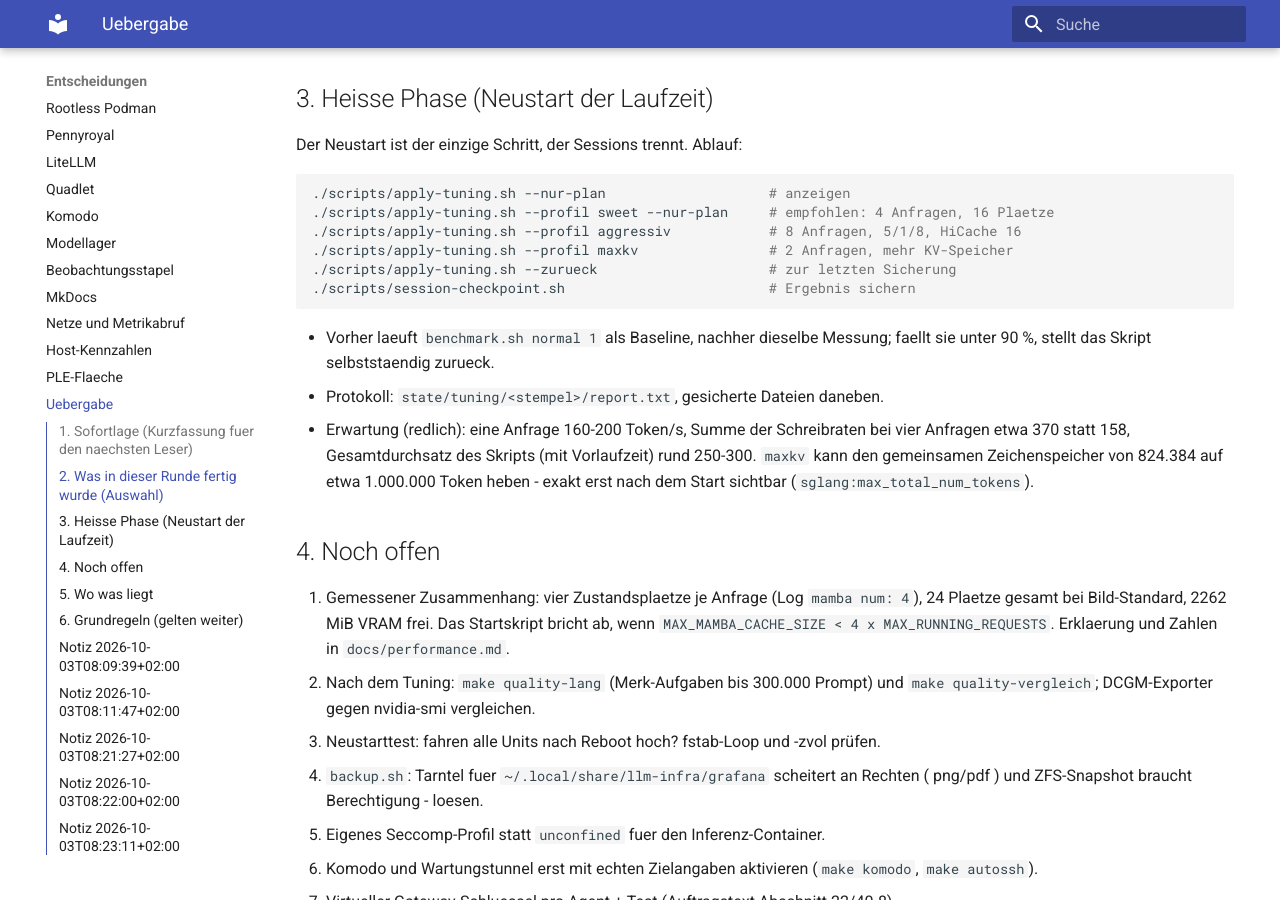
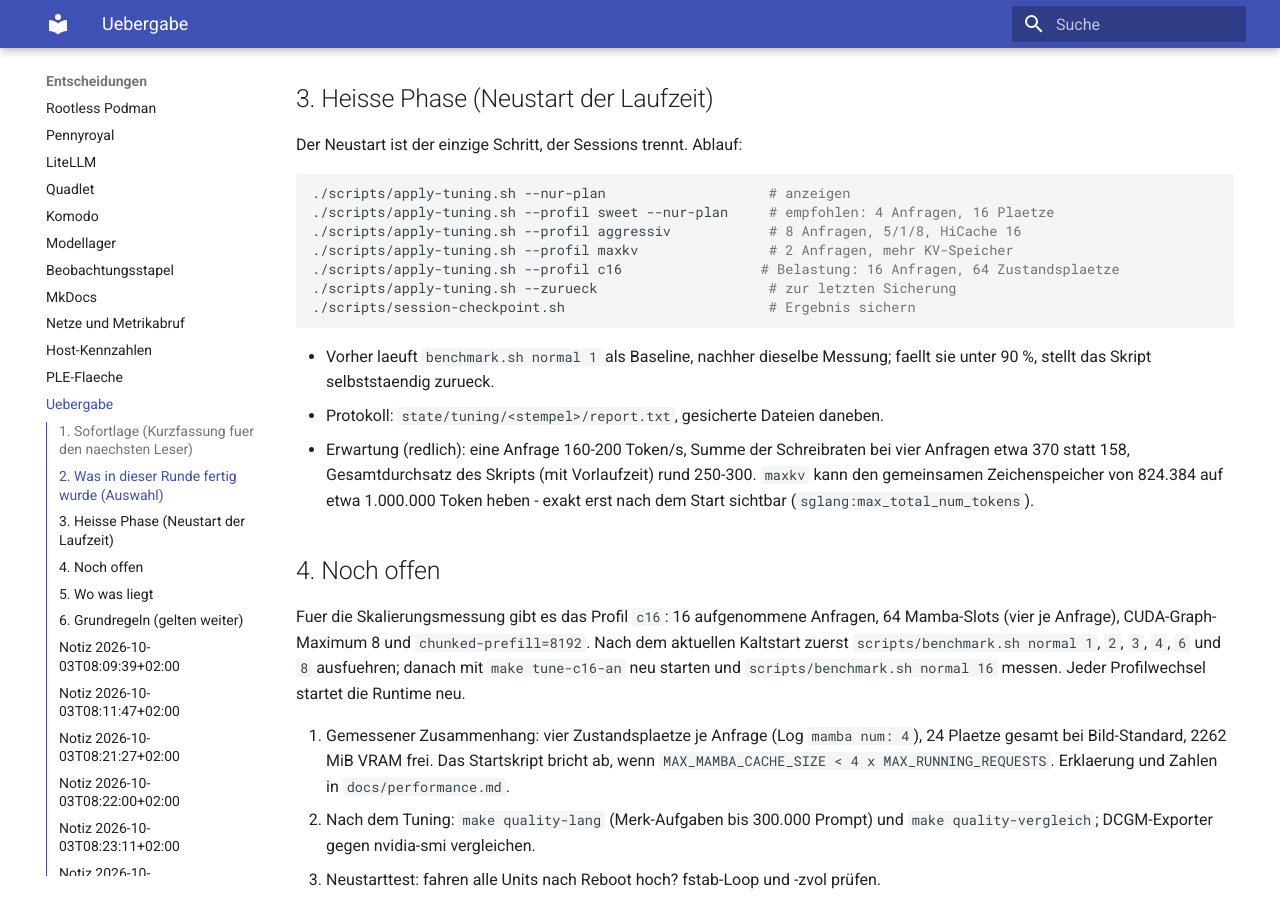
Before and after one commit to thomasdenk79-cyber/llm-infra-setup, an MkDocs documentation site: the page built from docs/HANDOFF.md, in a window 1280 px wide and 900 px high, scrolled down 1349 px. Built offline with MkDocs 1.6.1 and Material for MkDocs 9.7.7, drawn with Linux system fonts in a browser that asks for light colours; some of the changed text lies outside the part shown.

Commit message:
stand: 2026-10-03T08:30 gesichert (3 Dateien)

````diff
--- a/docs/HANDOFF.md
+++ b/docs/HANDOFF.md
@@ -1,4 +1,4 @@
-Zuletzt gesichert: 2026-10-03T08:23:11+02:00 durch `scripts/session-checkpoint.sh`
+Zuletzt gesichert: 2026-10-03T08:30:08+02:00 durch `scripts/session-checkpoint.sh`
 
 # Arbeitsstand und Uebergabe
 
@@ -60,6 +60,7 @@ Der Neustart ist der einzige Schritt, der Sessions trennt. Ablauf:
 ./scripts/apply-tuning.sh --profil sweet --nur-plan     # empfohlen: 4 Anfragen, 16 Plaetze
 ./scripts/apply-tuning.sh --profil aggressiv            # 8 Anfragen, 5/1/8, HiCache 16
 ./scripts/apply-tuning.sh --profil maxkv                # 2 Anfragen, mehr KV-Speicher
+./scripts/apply-tuning.sh --profil c16                 # Belastung: 16 Anfragen, 64 Zustandsplaetze
 ./scripts/apply-tuning.sh --zurueck                     # zur letzten Sicherung
 ./scripts/session-checkpoint.sh                         # Ergebnis sichern
 ```
@@ -74,6 +75,8 @@ Der Neustart ist der einzige Schritt, der Sessions trennt. Ablauf:
   (`sglang:max_total_num_tokens`).
 
 ## 4. Noch offen
+
+Fuer die Skalierungsmessung gibt es das Profil `c16`: 16 aufgenommene Anfragen, 64 Mamba-Slots (vier je Anfrage), CUDA-Graph-Maximum 8 und `chunked-prefill=8192`. Nach dem aktuellen Kaltstart zuerst `scripts/benchmark.sh normal 1`, `2`, `3`, `4`, `6` und `8` ausfuehren; danach mit `make tune-c16-an` neu starten und `scripts/benchmark.sh normal 16` messen. Jeder Profilwechsel startet die Runtime neu.
 
 0. Gemessener Zusammenhang: vier Zustandsplaetze je Anfrage (Log `mamba num: 4`),
    24 Plaetze gesamt bei Bild-Standard, 2262 MiB VRAM frei. Das Startskript bricht
@@ -146,3 +149,7 @@ curl -fsS http://127.0.0.1:8001/health
 ## Notiz 2026-10-03T08:23:11+02:00
 
 Runtime-Rezeptfehler dokumentiert; Pennyroyal nach Fix im Kaltstart und PLE-Check
+
+## Notiz 2026-10-03T08:30:08+02:00
+
+c16 Belastungsprofil fuer 16 parallele Anfragen und Benchmark-Sweep dokumentiert
````
Also changed, not shown: 2 other files.
